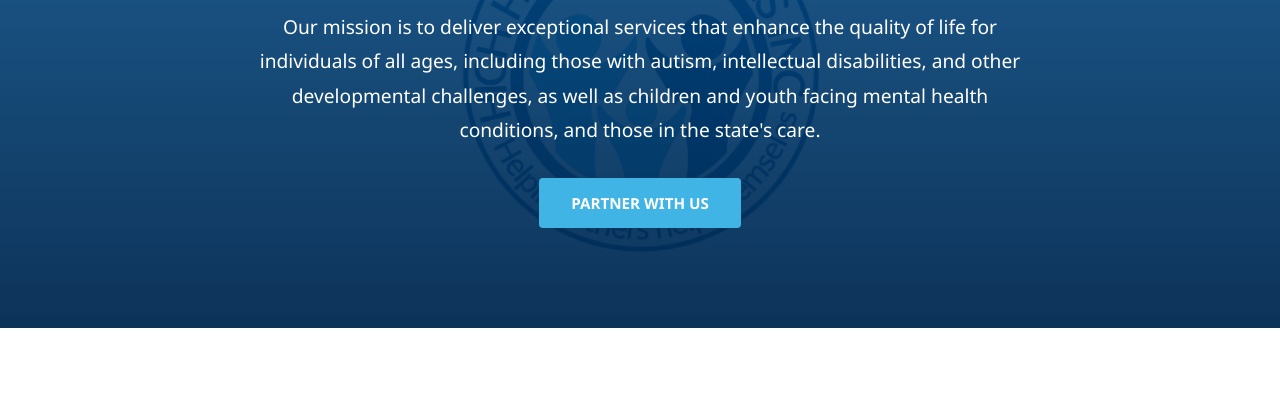
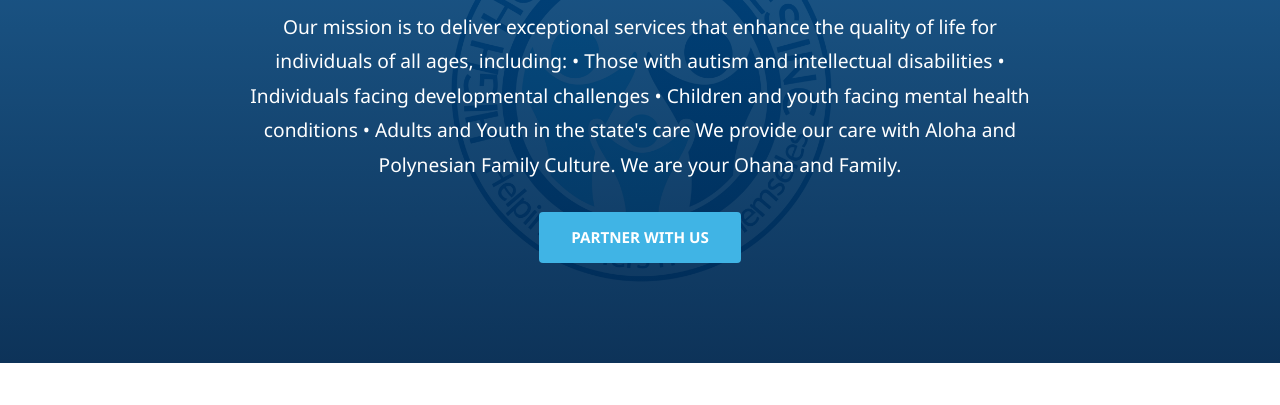
Before and after one commit to mleilua1/highhopesservices, a plain HTML site: page index.html in a window 1280 px wide. Shown: the part 262-667 px from the top of the page. Drawn offline with Linux system fonts and the light colour scheme.

Commit message:
Update index.html

```diff
--- a/index.html
+++ b/index.html
@@ -28,7 +28,14 @@
     <header class="hero">
         <div class="hero-content">
             <h1>Helping Others Help Themselves</h1>
-            <p class="hero-mission">Our mission is to deliver exceptional services that enhance the quality of life for individuals of all ages, including those with autism, intellectual disabilities, and other developmental challenges, as well as children and youth facing mental health conditions, and those in the state's care.</p>
+            <p class="hero-mission">Our mission is to deliver exceptional services that enhance the quality of life for individuals of all ages, including:
+•	Those with autism and intellectual disabilities
+•	Individuals facing developmental challenges
+•	Children and youth facing mental health conditions
+•	Adults and Youth in the state's care
+We provide our care with Aloha and Polynesian Family Culture.
+We are your Ohana and Family.
+</p>
             <a href="#contact" class="cta-btn">Partner With Us</a>
         </div>
     </header>
```
